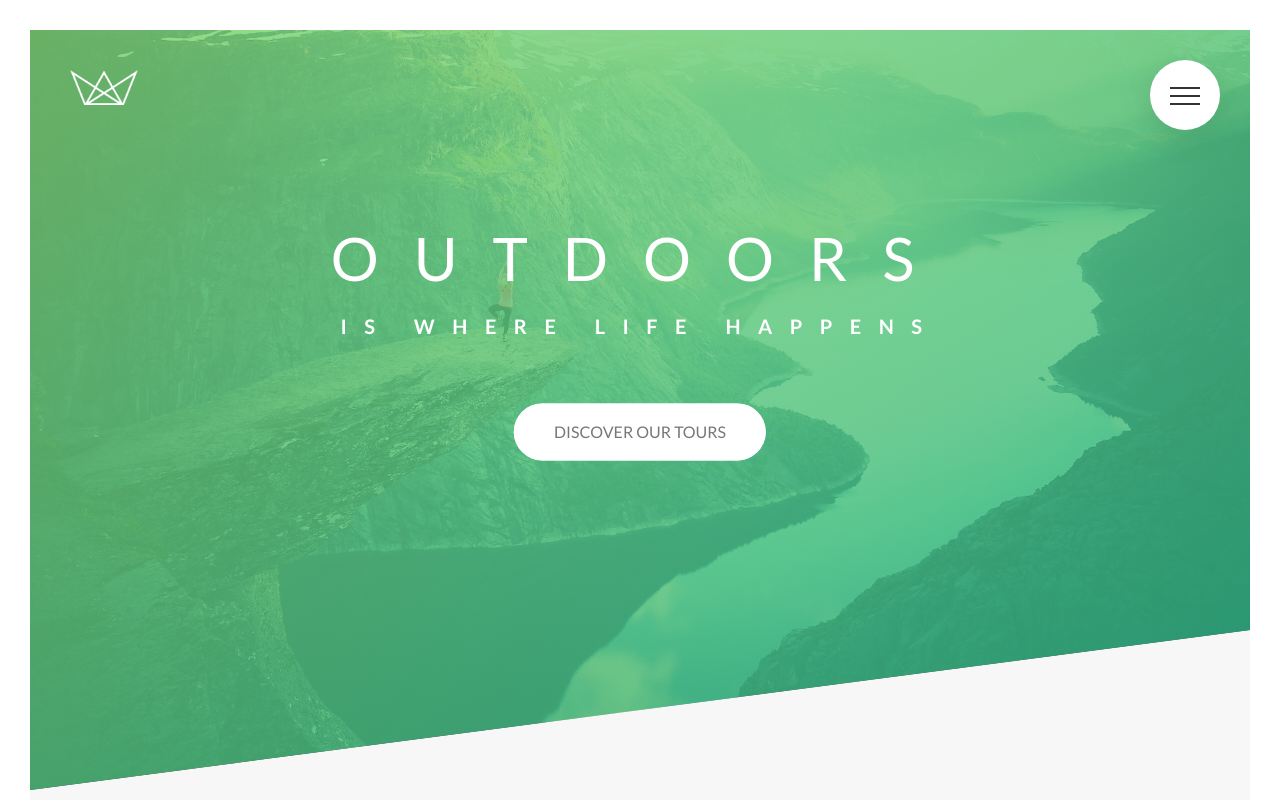
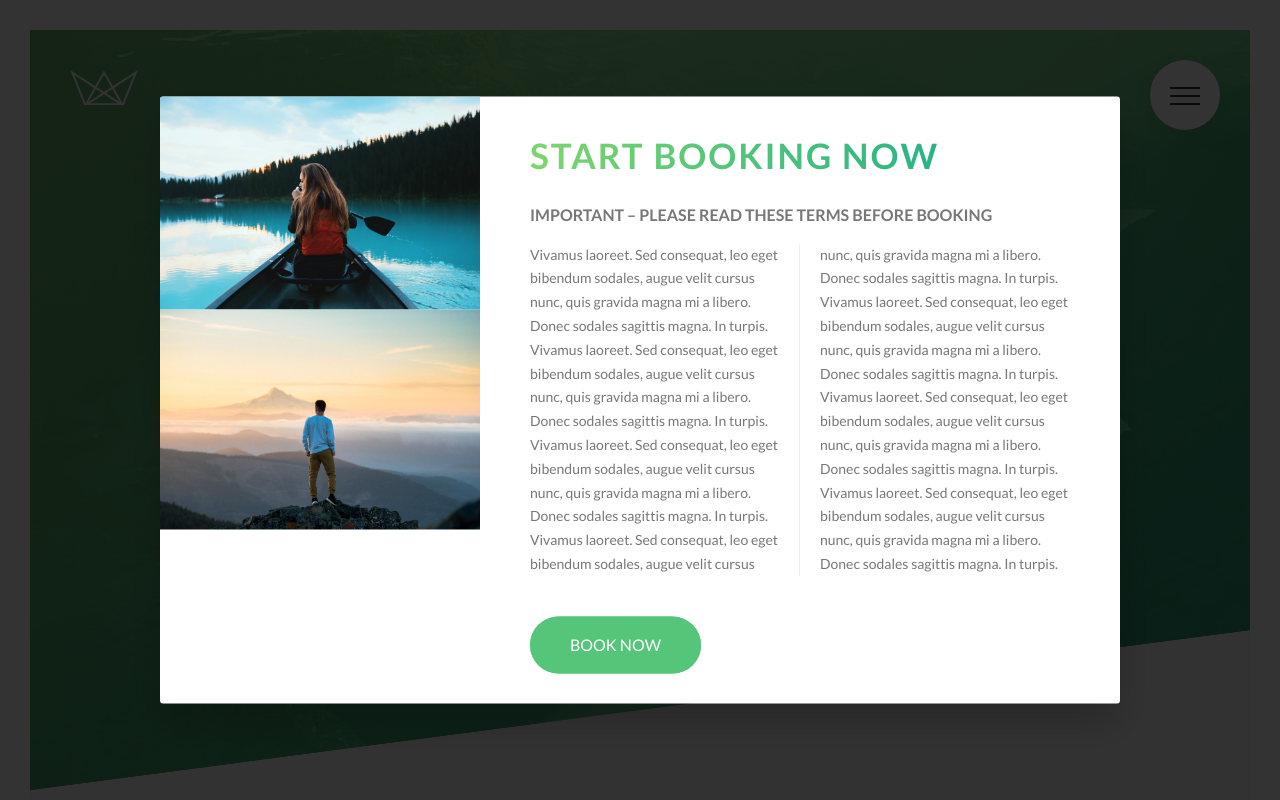
Before and after one commit to jdwjdwjdw/natours, a website: page index.html in a window 1280 px wide. Shown: the top 800 px of the page. Drawn offline with Linux system fonts and the light colour scheme.

Commit message:
Add popup and popup styles, add absCenter mixin

```diff
--- a/index.html
+++ b/index.html
@@ -339,6 +339,26 @@
         </div>
     </footer>
 
+    <div class="popup">
+        <div class="row">
+            <div class="popup__content">
+                <div class="popup__left">
+                    <img src="img/nat-8.jpg" alt="Tour photo" class="popup__img">
+                    <img src="img/nat-9.jpg" alt="Tour photo" class="popup__img">
+                </div>
+                <div class="popup__right">
+                    <h2 class="heading-secondary u-margin-bottom-small">Start booking now</h2>
+                    <h3 class="heading-tertiary u-margin-bottom-small">Important &ndash; Please read these terms before booking</h3>
+                    <p class="popup__text">
+                        Vivamus laoreet. Sed consequat, leo eget bibendum sodales, augue velit cursus nunc, quis gravida magna mi a libero. Donec sodales sagittis magna. In turpis. Vivamus laoreet. Sed consequat, leo eget bibendum sodales, augue velit cursus nunc, quis gravida magna mi a libero. Donec sodales sagittis magna. In turpis. Vivamus laoreet. Sed consequat, leo eget bibendum sodales, augue velit cursus nunc, quis gravida magna mi a libero. Donec sodales sagittis magna. In turpis. Vivamus laoreet. Sed consequat, leo eget bibendum sodales, augue velit cursus nunc, quis gravida magna mi a libero. Donec sodales sagittis magna. In turpis. Vivamus laoreet. Sed consequat, leo eget bibendum sodales, augue velit cursus nunc, quis gravida magna mi a libero. Donec sodales sagittis magna. In turpis. Vivamus laoreet. Sed consequat, leo eget bibendum sodales, augue velit cursus nunc, quis gravida magna mi a libero. Donec sodales sagittis magna. In turpis. Vivamus laoreet. Sed consequat, leo eget bibendum sodales, augue velit cursus nunc, quis gravida magna mi a libero. Donec sodales sagittis magna. In turpis.
+                    </p>
+                    <a href="#" class="btn btn--green">Book now</a>
+                </div>
+            </div>
+
+        </div>
+    </div>
+
     <!-- <section class="grid-test">
         <div class="row">
             <div class="col-1-of-2">
--- a/sass/abstracts/_mixins.scss
+++ b/sass/abstracts/_mixins.scss
@@ -5,3 +5,10 @@
         clear: both; // for both left and right float
     }
 }
+
+@mixin absCenter {
+    position: absolute;
+    top: 50%;
+    left: 50%;
+    transform: translate(-50%, -50%);
+}
--- /dev/null
+++ b/sass/components/_popup.scss
@@ -0,0 +1,54 @@
+.popup {
+    height: 100vh;
+    width: 100%;
+    position: fixed;
+    top: 0;
+    left: 0;
+    background-color: rgba($color-black, .8);
+    z-index: 9999;
+
+    &__content {
+        @include absCenter;
+        width: 75%;
+        background-color: $color-white;
+        box-shadow: 0 2rem 4rem rgba($color-black, .2);
+        border-radius: 3px;
+        display: table;
+        overflow: hidden;
+    }
+
+    &__left {
+        width: 33.3333333%;
+        display: table-cell;
+    }
+
+    &__right {
+        width: 66.6666667%;
+        display: table-cell;
+        vertical-align: middle;
+        padding: 3rem 5rem;
+    }
+
+    &__img {
+        display: block;
+        width: 100%;
+    }
+
+    &__text {
+        font-size: 1.4rem;
+        margin-bottom: 4rem;
+
+        -moz-column-count: 2;
+        -moz-column-gap: 4rem; //1em = 14px;
+        -moz-column-rule: 1px solid $color-grey-light-2;
+
+        column-count: 2;
+        column-gap: 4rem; //1em = 14px;
+        column-rule: 1px solid $color-grey-light-2;
+
+        -moz-hyphens: auto;
+        -ms-hyphens: auto;
+        -webkit-hyphens: auto;
+        hyphens: auto;
+    }
+}
--- a/sass/main.scss
+++ b/sass/main.scss
@@ -13,6 +13,7 @@
 @import "components/composition";
 @import "components/feature-box";
 @import "components/form";
+@import "components/popup";
 @import "components/story";
 
 
```
Also changed, not shown: css/style.css.
